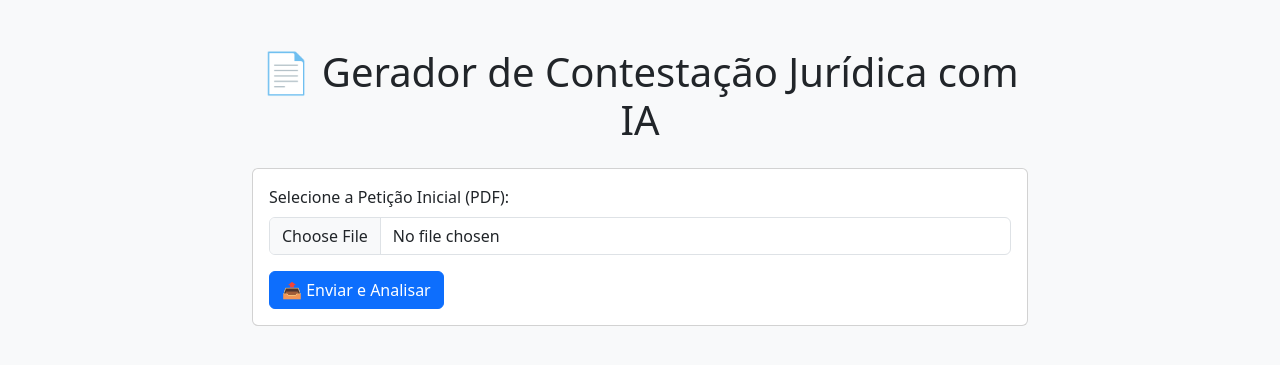
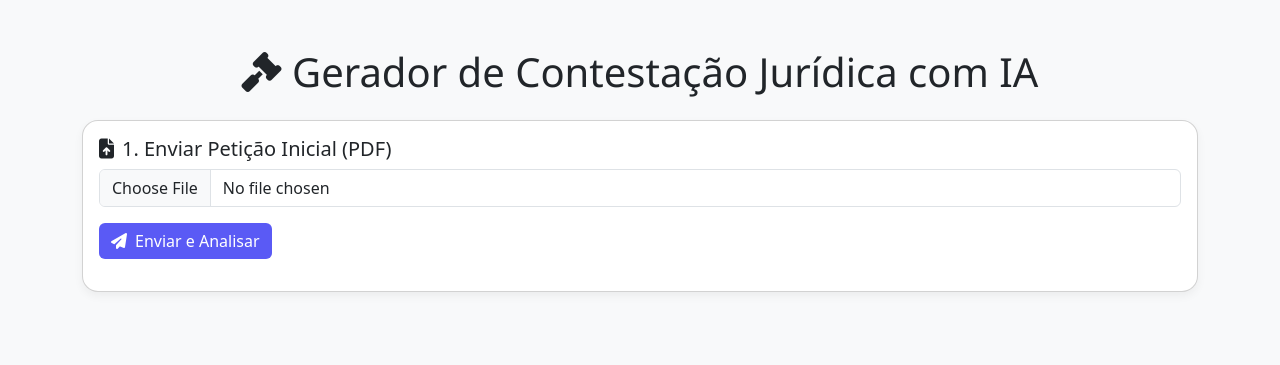
Before and after one commit to Alandamme/api-contestacao-juridica, a Flask app: page / in a window 1280 px wide. Shown: the top 365 px of the page. Run offline with Flask 3, Linux system fonts and the light colour scheme; some libraries are stand-ins or nearby versions.

Commit message:
Update index.html

```diff
--- a/src/templates/index.html
+++ b/src/templates/index.html
@@ -1,147 +1,126 @@
 <!DOCTYPE html>
-<html lang="pt-BR">
+<html lang="pt-br">
 <head>
-  <meta charset="UTF-8" />
-  <meta name="viewport" content="width=device-width, initial-scale=1.0"/>
-  <title>Gerador de Contestação com IA</title>
+  <meta charset="UTF-8">
+  <title>Contestação Jurídica com IA</title>
+  <meta name="viewport" content="width=device-width, initial-scale=1.0">
   <link href="https://cdn.jsdelivr.net/npm/bootstrap@5.3.0/dist/css/bootstrap.min.css" rel="stylesheet">
+  <script src="https://kit.fontawesome.com/a076d05399.js" crossorigin="anonymous"></script>
   <style>
-    body {
-      background-color: #f8f9fa;
-      padding-top: 3rem;
-    }
-    .container {
-      max-width: 800px;
-    }
-    .card {
-      margin-bottom: 2rem;
-    }
-    pre {
-      white-space: pre-wrap;
-      background: #f1f1f1;
-      padding: 1rem;
-      border-radius: 5px;
-    }
+    body { background: #f8f9fa; }
+    .card { border-radius: 1rem; box-shadow: 0 4px 10px rgba(0,0,0,0.05); }
+    h1 { font-family: 'Segoe UI', Tahoma, sans-serif; }
+    .btn-primary { background-color: #5a5af5; border: none; }
+    .btn-primary:hover { background-color: #4948e0; }
   </style>
 </head>
 <body>
-  <div class="container">
-    <h1 class="text-center mb-4">📄 Gerador de Contestação Jurídica com IA</h1>
+  <div class="container py-5">
+    <h1 class="mb-4 text-center"><i class="fas fa-gavel"></i> Gerador de Contestação Jurídica com IA</h1>
 
-    <!-- Upload da petição -->
-    <div class="card">
+    <div class="card mb-4">
       <div class="card-body">
+        <h5 class="card-title"><i class="fas fa-file-upload me-2"></i>1. Enviar Petição Inicial (PDF)</h5>
         <form id="uploadForm">
+          <input type="file" id="pdfInput" name="file" accept="application/pdf" class="form-control mb-3" required>
+          <button type="submit" class="btn btn-primary"><i class="fas fa-paper-plane me-2"></i>Enviar e Analisar</button>
+        </form>
+        <div id="uploadStatus" class="mt-3"></div>
+      </div>
+    </div>
+
+    <div class="card mb-4 d-none" id="dadosExtraidosCard">
+      <div class="card-body">
+        <h5 class="card-title"><i class="fas fa-search me-2"></i>🔍 Dados Extraídos da Petição</h5>
+        <pre id="dadosExtraidos" class="bg-white p-3 border rounded"></pre>
+      </div>
+    </div>
+
+    <div class="card mb-4 d-none" id="formAdvogadoCard">
+      <div class="card-body">
+        <h5 class="card-title"><i class="fas fa-id-badge me-2"></i>2. Dados do Advogado</h5>
+        <form id="formGerar">
           <div class="mb-3">
-            <label for="pdfFile" class="form-label">Selecione a Petição Inicial (PDF):</label>
-            <input class="form-control" type="file" id="pdfFile" accept=".pdf" required />
+            <label for="nomeAdvogado" class="form-label">Nome do Advogado</label>
+            <input type="text" class="form-control" id="nomeAdvogado" required>
           </div>
-          <button type="submit" class="btn btn-primary">📤 Enviar e Analisar</button>
+          <div class="mb-3">
+            <label for="oab" class="form-label">Número da OAB</label>
+            <input type="text" class="form-control" id="oab" required>
+          </div>
+          <div class="mb-3">
+            <label for="uf" class="form-label">Estado (UF)</label>
+            <input type="text" class="form-control" id="uf" maxlength="2" required>
+          </div>
+          <button type="submit" class="btn btn-success"><i class="fas fa-file-contract me-2"></i>Gerar Contestação</button>
         </form>
       </div>
     </div>
 
-    <!-- Exibição dos dados extraídos -->
-    <div class="card d-none" id="dadosExtraidosCard">
-      <div class="card-body">
-        <h5 class="card-title">📋 Dados Extraídos da Petição</h5>
-        <pre id="dadosExtraidosTexto">Carregando...</pre>
-      </div>
-    </div>
-
-    <!-- Dados do advogado -->
-    <div class="card d-none" id="formularioAdvogadoCard">
-      <div class="card-body">
-        <h5 class="card-title">👨‍⚖️ Dados do Advogado do Réu</h5>
-        <form id="contestacaoForm">
-          <div class="mb-3">
-            <label for="nomeAdvogado" class="form-label">Nome do Advogado:</label>
-            <input type="text" class="form-control" id="nomeAdvogado" required />
-          </div>
-          <div class="mb-3">
-            <label for="oab" class="form-label">OAB:</label>
-            <input type="text" class="form-control" id="oab" required />
-          </div>
-          <div class="mb-3">
-            <label for="estado" class="form-label">Estado (UF):</label>
-            <input type="text" class="form-control" id="estado" maxlength="2" required />
-          </div>
-          <button type="submit" class="btn btn-success">⚖️ Gerar Contestação</button>
-        </form>
-      </div>
-    </div>
-
-    <!-- Resultado -->
     <div class="card d-none" id="resultadoCard">
       <div class="card-body">
-        <h5 class="card-title">✅ Resultado</h5>
-        <p id="previewTexto"></p>
-        <a id="downloadLink" class="btn btn-outline-primary" target="_blank">📥 Baixar Contestação</a>
+        <h5 class="card-title"><i class="fas fa-check-circle me-2 text-success"></i>✅ Contestação Gerada</h5>
+        <p id="preview"></p>
+        <a id="downloadLink" class="btn btn-outline-primary" href="#" target="_blank">
+          <i class="fas fa-download me-2"></i>Baixar Contestação (Word)
+        </a>
       </div>
     </div>
   </div>
 
   <script>
-    let sessionFilePath = '';
+    const uploadForm = document.getElementById('uploadForm'),
+          formGerar = document.getElementById('formGerar'),
+          sessionFile = '', dadosExtraidos = {};
 
-    document.getElementById('uploadForm').addEventListener('submit', async (e) => {
+    uploadForm.addEventListener('submit', async (e) => {
       e.preventDefault();
-      const fileInput = document.getElementById('pdfFile');
-      const file = fileInput.files[0];
-      if (!file) return alert("Selecione um arquivo PDF");
-
-      const formData = new FormData();
-      formData.append("file", file);
+      const f = document.getElementById('pdfInput').files[0];
+      const fd = new FormData(); fd.append('file', f);
+      const st = document.getElementById('uploadStatus');
+      st.innerHTML = '⏳ Enviando...';
 
       try {
-        const res = await fetch("/api/upload", {
-          method: "POST",
-          body: formData,
-        });
-
-        const json = await res.json();
-        if (!res.ok) return alert(json.error || "Erro ao processar o PDF");
-
-        sessionFilePath = json.session_file;
-
-        document.getElementById("dadosExtraidosTexto").textContent = JSON.stringify(json.dados_extraidos, null, 2);
-        document.getElementById("dadosExtraidosCard").classList.remove("d-none");
-        document.getElementById("formularioAdvogadoCard").classList.remove("d-none");
-      } catch (err) {
-        alert("Erro ao enviar PDF.");
+        const res = await fetch('/api/upload', { method:'POST', body: fd });
+        const data = await res.json();
+        if (res.ok) {
+          sessionFile = data.session_file;
+          dadosExtraidos = data.dados_extraidos;
+          st.innerHTML = '<span class="text-success">✅ Processado com sucesso</span>';
+          document.getElementById('dadosExtraidos').textContent = JSON.stringify(dadosExtraidos, null, 2);
+          document.getElementById('dadosExtraidosCard').classList.remove('d-none');
+          document.getElementById('formAdvogadoCard').classList.remove('d-none');
+        } else st.innerHTML = `<span class="text-danger">${data.error}</span>`;
+      } catch {
+        st.innerHTML = '<span class="text-danger">❌ Erro ao enviar PDF</span>';
       }
     });
 
-    document.getElementById('contestacaoForm').addEventListener('submit', async (e) => {
+    formGerar.addEventListener('submit', async (e) => {
       e.preventDefault();
-      const nome = document.getElementById('nomeAdvogado').value;
-      const oab = document.getElementById('oab').value;
-      const estado = document.getElementById('estado').value;
-
       const payload = {
-        session_file: sessionFilePath,
+        session_file: sessionFile,
         dados_reu: {
-          advogado_reu: nome,
-          oab: oab,
-          estado: estado
+          advogado_reu: document.getElementById('nomeAdvogado').value,
+          oab: document.getElementById('oab').value,
+          estado: document.getElementById('uf').value.toUpperCase()
         }
       };
 
       try {
-        const res = await fetch("/api/gerar-contestacao", {
-          method: "POST",
-          headers: { 'Content-Type': 'application/json' },
+        const res = await fetch('/api/gerar-contestacao', {
+          method: 'POST',
+          headers: { 'Content-Type':'application/json' },
           body: JSON.stringify(payload)
         });
-
-        const json = await res.json();
-        if (!res.ok) return alert(json.error || "Erro ao gerar contestação");
-
-        document.getElementById("previewTexto").textContent = json.preview;
-        document.getElementById("downloadLink").href = "/" + json.files.word;
-        document.getElementById("resultadoCard").classList.remove("d-none");
-      } catch (err) {
-        alert("Erro ao gerar contestação.");
+        const data = await res.json();
+        if (res.ok) {
+          document.getElementById('resultadoCard').classList.remove('d-none');
+          document.getElementById('preview').textContent = data.message;
+          document.getElementById('downloadLink').href = '/' + data.files.word;
+        } else alert('Erro: ' + data.error);
+      } catch {
+        alert('❌ Erro ao gerar contestação');
       }
     });
   </script>
```
